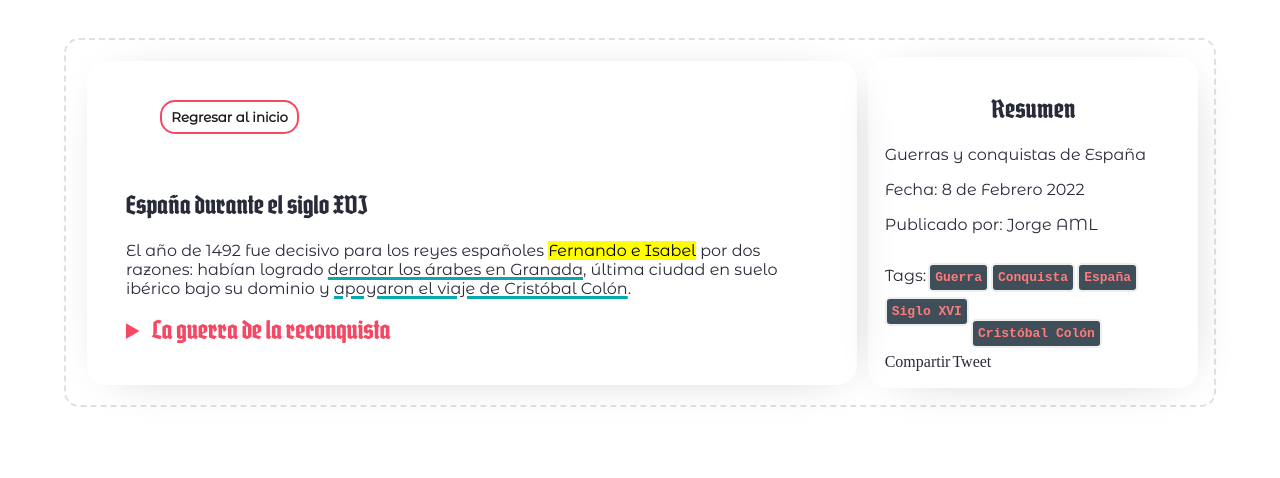
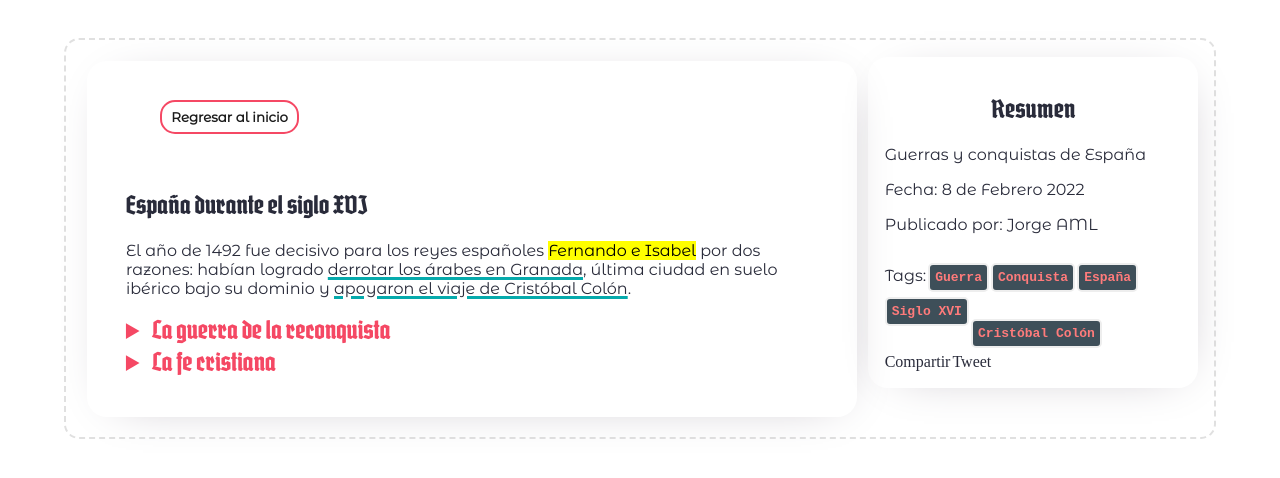
Before and after one commit to jorgeAML/creativeaml, a Jekyll site: the page built from blog_posts/08-02-2022.md, in a window 1280 px wide. Shown: the top 478 px of the page. Built offline with Jekyll 4.4.1, drawn with Linux system fonts in a browser that asks for light colours; some web fonts are replaced; comment, search, counter and statistics services are not loaded.

Commit message:
post actualizado

```diff
--- a/blog_posts/08-02-2022.md
+++ b/blog_posts/08-02-2022.md
@@ -31,4 +31,11 @@
 	<p>Una guerra que había durado siete siglos; <mark>Cruzada lanzada por los cristianos en la península Ibérica para expulsar a los musulmanes. Terminó con la toma de Granada en 1492, poco después el nuevo Mundo ofreció un relevo</mark>. La presencia de los árabes en <u>territorio español, Sicilia y parte de Italia</u> había dejado huellas en la sociedad Europea. Una serie de conocimientos filosóficos, <u>cartográficos, médicos. agrícolas y en la cultura en general habían enriquecido a ciertos sectores sociales europeos eruditos</u>. A través de las traducciones de los árabes se conocían las obras <mark>clásicas de Aristteles, euclides y Ptolomeo</mark>.</p>
 	</details>
 	</section>
+	<section class="details-2">
+	<details>
+	<summary>La fe cristiana</summary>
+	<p>En la mentalidad española del siglo XVI estaban vivos los <u>ideales de caballería</u>, por ello la <mark>participación en guerras que les significarían riquezas y gloria</mark>. Esa mentalidad se completaba con la <u>obligación moral</u> de todo español de <u>defender y difundir la fe cristiana</u>.</p>
+	<p>Durante la reconquista, esos ideales se ajustaron a su lucha contra <mark>los musulmanes; eran infieles</mark> a quienes debían expulsar de su suelo. <mark>El éxito de la reconquista</mark> permitió que los <u>reyes católicos</u> finalmente decidieran <mark>apoyar</mark> el proyecto de Cristóbal Colón.</p>
+	</details>
+	</section>
 </article>
```
